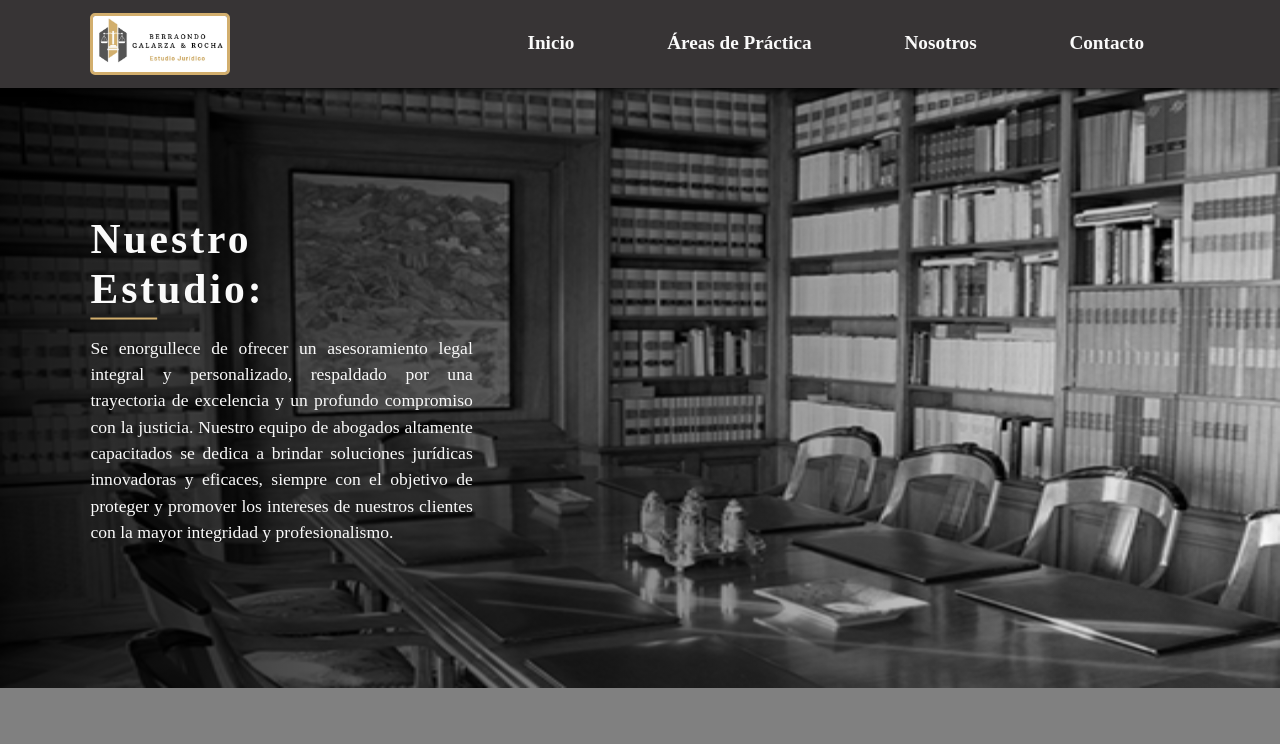
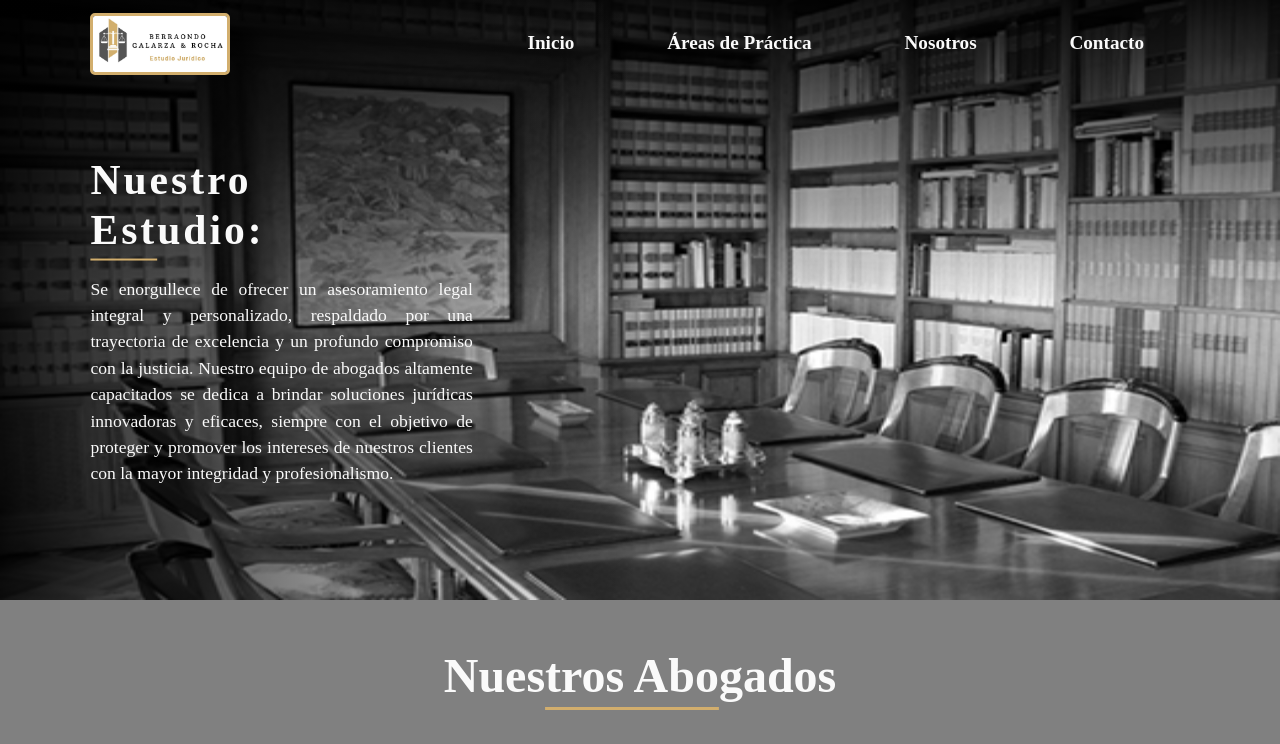
Before and after one commit to MagaliLamela/estudio-nico, a React (Vite) app: page /nosotros in a window 1280 px wide. Shown: the top 744 px of the page. Built offline with nearby package versions, Linux system fonts and the light colour scheme.

Commit message:
quinto commit

```diff
--- a/src/components/ItemList/itemlist.css
+++ b/src/components/ItemList/itemlist.css
@@ -152,7 +152,6 @@
     background-color: #e6bd73;
 }
 
-
 .cardTituloAreas {
     min-height: 4.5rem;
 }
--- a/src/components/NavBar/NavBar.jsx
+++ b/src/components/NavBar/NavBar.jsx
@@ -23,12 +23,13 @@ const NavBar = () => {
     }, []);
 
     const isHomePage = location.pathname === "/";
+    const isNosotrosPage = location.pathname === "/nosotros"
 
     return (
         <header className="sticky-top">
             <nav className={`navbar navbar-expand-lg navbar-dark container-fluid barraNavegacion  ${
-                    isHomePage ? (isScrolled ? 'solid' : 'transparent') : 'solid'
-                } ${isHomePage ? 'fixed-nav' : 'static-nav'}`}>
+                    isHomePage || isNosotrosPage ? (isScrolled ? 'solid' : 'transparent') : 'solid'
+                } ${isHomePage || isNosotrosPage ? 'fixed-nav' : 'static-nav'}`}>
                 <Link to={"/"} className="navbar-brand">
                     <img className="logo" src={logo} alt="Logo del Estudio" />
                 </Link>
--- a/src/components/Nostros/nosotros.css
+++ b/src/components/Nostros/nosotros.css
@@ -16,7 +16,6 @@
     text-decoration-thickness: 3px;
     text-underline-offset: 15px;
 }
-
 
 .imgNosotrosContainer {
     position: relative;
@@ -44,7 +43,8 @@
     left: 0;
     right: 0;
     bottom: 0;
-    background: linear-gradient(to right, rgba(0, 0, 0, 0.9), rgba(0, 0, 0, 0));
+    background: linear-gradient(to right, rgba(0, 0, 0, 0.9) 0%, rgba(0, 0, 0, 0) 50%),
+    linear-gradient(to bottom, rgba(0, 0, 0, 0.9) 0%, rgba(0, 0, 0, 0) 50%);
     pointer-events: none;
     /* Asegura que el gradiente no interfiera con los eventos del ratón */
     z-index: 1;
@@ -61,6 +61,7 @@
     padding: 20px;
     z-index: 2;
     width: 33vw;
+    margin-top: 1.8rem;
 }
 
 .textoNosotros h1 {
```
